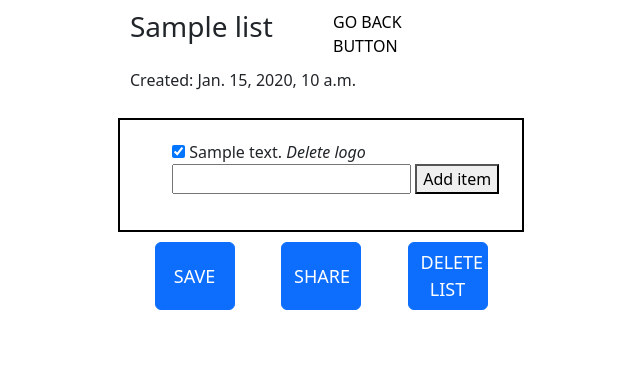
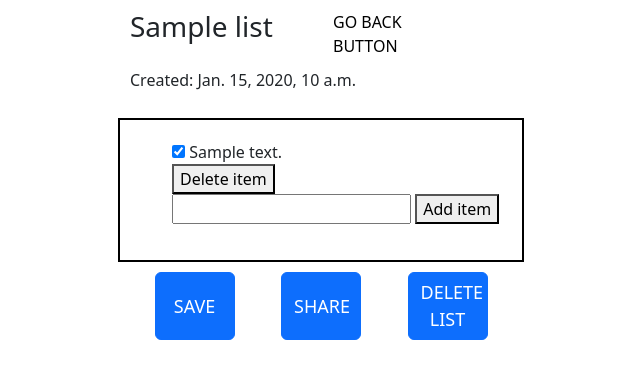
Before and after one commit to mikael-johnsson/your-shopping-list, a Django app: page /1/ in a window 1280 px wide. Shown: the part 91-470 px from the top of the page, without its empty margins (319-959 px from the left). Run offline with Django 4.2, Linux system fonts and the light colour scheme; tables that the repository leaves empty hold one stand-in row (values such as "Sample post").

Commit message:
add delete_item func

```diff
--- a/list_app/templates/list_app/list_detail.html
+++ b/list_app/templates/list_app/list_detail.html
@@ -17,7 +17,10 @@
                 <li>
                     <input type="checkbox" {% if item.checked == True %} checked {% endif %}>
                     <span>{{ item.content }}</span>
-                    <i>Delete logo</i>
+                    <form action="{% url 'delete_item' item.id %}" method="POST">
+                      {% csrf_token %}
+                      <button type="submit">Delete item</button>
+                    </form>
                 </li>
                 {% endfor %}
                 <li>
--- a/list_app/urls.py
+++ b/list_app/urls.py
@@ -9,4 +9,5 @@ urlpatterns = [
     path('edit/<str:user>/', views.edit_list, name='edit_list'),
     path('delete/<int:id>/', views.list_delete, name='list_delete'),
     path('create_item/<int:id>/', views.create_item, name='create_item'),
+    path('delete_item/<int:id>/', views.delete_item, name='delete_item'),
 ]
--- a/list_app/views.py
+++ b/list_app/views.py
@@ -154,3 +154,24 @@ def create_item(request, id):
         {"list": list,
         "items": items,}
     )
+
+def delete_item(request, id):
+    """
+    View to delete item when button clicked
+    """
+    item = ListItem.objects.all().get(id=id)
+    list = item.list
+    items = ListItem.objects.all().filter(list=list)
+
+
+    if request.method == "POST":
+        item.delete()
+    else:
+        print("The method isnt post :(")
+
+    return render(
+        request,
+        "list_app/list_detail.html",
+        {"list": list,
+        "items": items,}
+    )
```
